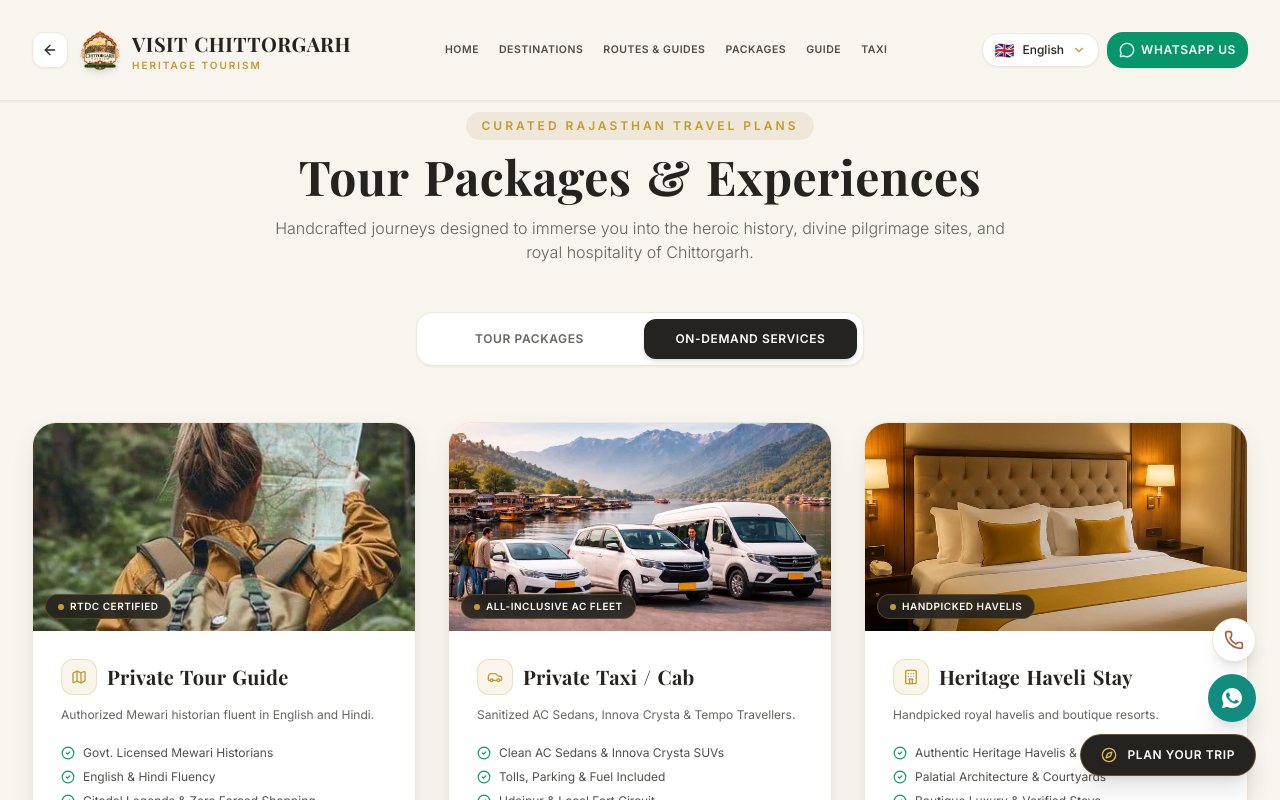
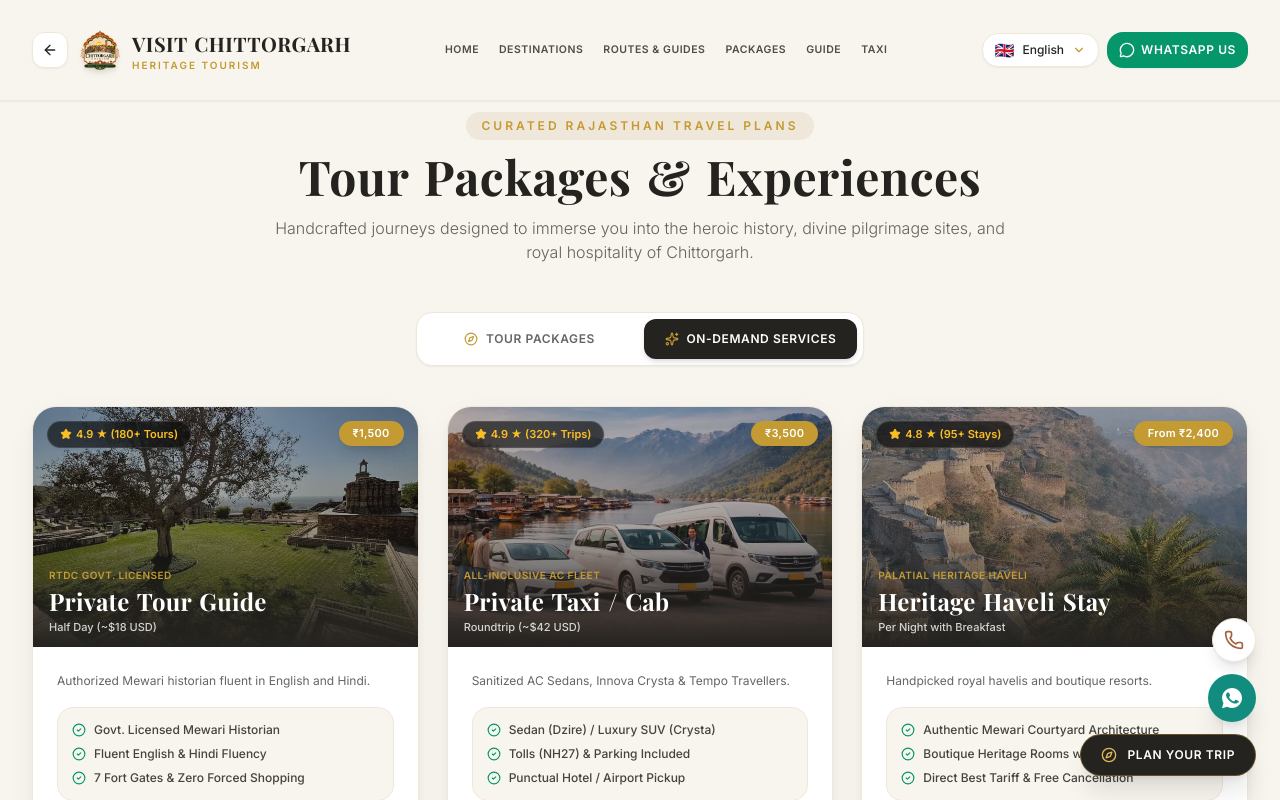
Before and after one commit to Sharmaji2516/chittorgarh-tourism, a React (Vite) app: page /packages in a window 1280 px wide. Both pictures are taken after a click on the button "ON-DEMAND SERVICES". Shown: the top 800 px of the page. Built offline with nearby package versions, Linux system fonts and the light colour scheme; a web font is replaced by a local one.

Commit message:
feat(journeys): complete royal makeover with photo scrims, ratings, prices, and premium whatsapp booking cta

```diff
--- a/src/pages/RoyalJourneysPage.jsx
+++ b/src/pages/RoyalJourneysPage.jsx
@@ -1,6 +1,6 @@
 import React, { useState } from 'react';
 import { motion, AnimatePresence } from 'framer-motion';
-import { ShieldCheck, ArrowRight, Car, Hotel, Map, History, Utensils, Coffee, Camera, Compass, MessageCircle, Clock, CheckCircle2 } from 'lucide-react';
+import { ShieldCheck, ArrowRight, Car, Hotel, Map, History, Utensils, Coffee, Camera, Compass, MessageCircle, Clock, CheckCircle2, Sparkles, Star } from 'lucide-react';
 import { NavLink } from 'react-router-dom';
 import SEOHead from '../components/SEOHead';
 import { trackWhatsAppClick } from '../utils/analytics';
@@ -84,44 +84,60 @@ const RoyalJourneysPage = () => {
 
     const serviceIcons = [Map, Car, Hotel, Utensils, Camera];
     const serviceImages = [
-        "/assets/images/Guide.webp",
+        "/assets/images/vijay-stambh-new.webp",
         "/assets/images/Private Taxi.webp",
-        "/assets/images/Royal Stays.webp",
-        "/assets/images/dal-batti-churma.webp",
+        "/assets/images/fateh-prakash-new.webp",
+        "/assets/images/dal-batti-churma-new.webp",
         "/assets/images/Photography.webp"
     ];
 
     const serviceBadges = [
-        "RTDC Certified",
+        "RTDC Govt. Licensed",
         "All-Inclusive AC Fleet",
-        "Handpicked Havelis",
-        "Pure Desi Ghee",
+        "Palatial Heritage Haveli",
+        "100% Pure Desi Ghee",
         "Golden Hour Shoot"
     ];
 
+    const servicePrices = [
+        { amount: "₹1,500", note: "Half Day (~$18 USD)" },
+        { amount: "₹3,500", note: "Roundtrip (~$42 USD)" },
+        { amount: "From ₹2,400", note: "Per Night with Breakfast" },
+        { amount: "₹350", note: "Unlimited Thali / Person" },
+        { amount: "₹1,200", note: "Sunset Rampart Session" }
+    ];
+
+    const serviceRatings = [
+        "4.9 ★ (180+ Tours)",
+        "4.9 ★ (320+ Trips)",
+        "4.8 ★ (95+ Stays)",
+        "4.9 ★ (410+ Meals)",
+        "5.0 ★ (140+ Shoots)"
+    ];
+
     const serviceHighlights = [
-        ["Govt. Licensed Mewari Historians", "English & Hindi Fluency", "Citadel Legends & Zero Forced Shopping"],
-        ["Clean AC Sedans & Innova Crysta SUVs", "Tolls, Parking & Fuel Included", "Udaipur & Local Fort Circuit"],
-        ["Authentic Heritage Havelis & Resorts", "Palatial Architecture & Courtyards", "Boutique Luxury & Verified Stays"],
-        ["Authentic Mewari Dal Baati Thali", "Pure Desi Ghee & Fresh Churma", "Sanitized & Verified Family Dining"],
-        ["Sunset & Rampart Portrait Sessions", "DSLR High-Resolution Raw & Edited", "Best Panoramic Fort Spots"]
+        ["Govt. Licensed Mewari Historian", "Fluent English & Hindi Fluency", "7 Fort Gates & Zero Forced Shopping"],
+        ["Sedan (Dzire) / Luxury SUV (Crysta)", "Tolls (NH27) & Parking Included", "Punctual Hotel / Airport Pickup"],
+        ["Authentic Mewari Courtyard Architecture", "Boutique Heritage Rooms with Modern AC", "Direct Best Tariff & Free Cancellation"],
+        ["Authentic Dal Baati & Fresh Churma", "Cooked in 100% Pure Desi Ghee", "Verified Hygienic Family Dining"],
+        ["High-Resolution DSLR Citadel Portraits", "All Raw Files + 15 Retouched Master Photos", "Secret Sunset Angles on Ramparts"]
     ];
 
     const getServiceWhatsAppUrl = (srv) => {
         const title = srv?.title || 'Tourism Service';
         const lower = title.toLowerCase();
-        let message = `Namaste Visit Chittorgarh! I am interested in booking *${title}*. Please share rates, availability, and full details.`;
+        let message = `Namaste Visit Chittorgarh! I am interested in booking *${title}* (${srv?.price?.amount || ''}). Please share rates, availability, and full details.`;
 
         if (lower.includes('guide')) {
-            message = `Namaste Visit Chittorgarh! I would like to book an *Authorized Mewari Tour Guide* for Chittorgarh Fort. Please share guide credentials, rates, and availability.`;
+            message = `Namaste Visit Chittorgarh! I would like to book an *Official RTDC Tour Guide* (₹1,500) for Chittorgarh Fort. Please share guide credentials and availability.`;
         } else if (lower.includes('taxi') || lower.includes('cab')) {
-            message = `Namaste Visit Chittorgarh! I need a *Private AC Taxi / Cab* for Chittorgarh & Udaipur. Please share vehicle options (Sedan/SUV), fixed pricing, and booking details.`;
+            message = `Namaste Visit Chittorgarh! I need a *Private AC Taxi / Cab* (₹3,500 Sedan / ₹5,500 SUV) for Udaipur ⇄ Chittorgarh. Please share pickup confirmation.`;
         } else if (lower.includes('haveli') || lower.includes('stay') || lower.includes('hotel')) {
-            message = `Namaste Visit Chittorgarh! I am inquiring about *Heritage Haveli & Boutique Stay* booking in Chittorgarh. Please share best recommendations and tariff.`;
+            message = `Namaste Visit Chittorgarh! I am inquiring about *Heritage Haveli Stay* booking in Chittorgarh. Please share best recommendations and tariff.`;
         } else if (lower.includes('dining') || lower.includes('bhojan') || lower.includes('dal baati') || lower.includes('food')) {
-            message = `Namaste Visit Chittorgarh! I would like to book a *Traditional Mewari Dining (Dal Baati Churma)* authentic royal experience. Please share location and reservation details.`;
+            message = `Namaste Visit Chittorgarh! I would like to reserve authentic *Traditional Mewari Dal Baati Churma* dining experience. Please share location and timing.`;
         } else if (lower.includes('photo') || lower.includes('shoot') || lower.includes('camera')) {
-            message = `Namaste Visit Chittorgarh! I want to book a *Fort Photography & Sunset Shoot* session at Chittorgarh Fort. Please share photographer portfolio, packages, and charges.`;
+            message = `Namaste Visit Chittorgarh! I want to book a *Fort Photography & Sunset Shoot* (₹1,200) session at Chittorgarh Fort. Please share portfolio and slots.`;
         }
 
         return `https://wa.me/917597451057?text=${encodeURIComponent(message)}`;
@@ -132,6 +148,8 @@ const RoyalJourneysPage = () => {
         icon: serviceIcons[idx] || Map,
         image: serviceImages[idx] || "/Fort.webp",
         badge: serviceBadges[idx],
+        price: servicePrices[idx] || { amount: "On Request", note: "Best Tariff" },
+        rating: serviceRatings[idx] || "4.9 ★",
         highlights: serviceHighlights[idx] || []
     }));
 
@@ -160,26 +178,28 @@ const RoyalJourneysPage = () => {
                 </div>
 
                 {/* Tab Switcher */}
-                <div className="max-w-md mx-auto mb-14 bg-white p-1.5 rounded-2xl border border-[#EFE7D9] shadow-sm flex gap-2">
+                <div className="max-w-md mx-auto mb-10 bg-white p-1.5 rounded-2xl border border-[#EFE7D9] shadow-sm flex gap-2">
                     <button
                         onClick={() => setActiveTab('packages')}
-                        className={`flex-1 py-3 rounded-xl text-xs font-bold uppercase tracking-wider transition-all ${
+                        className={`flex-1 py-3 rounded-xl text-xs font-bold uppercase tracking-wider transition-all flex items-center justify-center gap-2 ${
                             activeTab === 'packages'
                                 ? 'bg-[#25231F] text-white shadow-md'
                                 : 'text-[#25231F]/70 hover:text-[#25231F]'
                         }`}
                     >
-                        {pageT.tabPackages || "Tour Packages"}
+                        <Compass className="w-3.5 h-3.5 text-[#C49A32]" />
+                        <span>{pageT.tabPackages || "Tour Packages"}</span>
                     </button>
                     <button
                         onClick={() => setActiveTab('services')}
-                        className={`flex-1 py-3 rounded-xl text-xs font-bold uppercase tracking-wider transition-all ${
+                        className={`flex-1 py-3 rounded-xl text-xs font-bold uppercase tracking-wider transition-all flex items-center justify-center gap-2 ${
                             activeTab === 'services'
                                 ? 'bg-[#25231F] text-white shadow-md'
                                 : 'text-[#25231F]/70 hover:text-[#25231F]'
                         }`}
                     >
-                        {pageT.tabServices || "On-Demand Services"}
+                        <Sparkles className="w-3.5 h-3.5 text-[#C49A32]" />
+                        <span>{pageT.tabServices || "On-Demand Services"}</span>
                     </button>
                 </div>
 
@@ -247,7 +267,7 @@ const RoyalJourneysPage = () => {
                     </div>
                 ) : (
                     /* On-Demand Services Grid */
-                    <div className="grid grid-cols-1 md:grid-cols-2 lg:grid-cols-3 gap-8 mb-16">
+                    <div className="grid grid-cols-1 md:grid-cols-2 lg:grid-cols-3 gap-7 mb-16">
                         {onDemandServices.map((srv, idx) => {
                             const waUrl = getServiceWhatsAppUrl(srv);
                             return (
@@ -256,38 +276,48 @@ const RoyalJourneysPage = () => {
                                     className="bg-white rounded-3xl border border-[#EFE7D9] overflow-hidden shadow-heritage hover:border-[#C49A32] hover:-translate-y-1 transition-all group flex flex-col justify-between"
                                 >
                                     <div>
-                                        <div className="h-52 relative overflow-hidden bg-[#EFE7D9]">
+                                        <div className="h-60 relative overflow-hidden bg-[#25231F]">
                                             <img
                                                 src={srv.image}
                                                 alt={srv.title}
                                                 className="w-full h-full object-cover group-hover:scale-105 transition-transform duration-700"
                                                 loading="lazy"
                                             />
-                                            {srv.badge && (
-                                                <span className="absolute bottom-3 left-3 bg-[#25231F]/90 backdrop-blur-sm text-white text-[10px] font-bold uppercase tracking-wider px-3 py-1 rounded-full flex items-center gap-1.5 border border-[#C49A32]/30">
-                                                    <span className="w-1.5 h-1.5 rounded-full bg-[#C49A32]"></span>
+                                            {/* Gradient Scrim for readable text */}
+                                            <div className="absolute inset-0 bg-gradient-to-t from-[#25231F] via-[#25231F]/40 to-black/30 pointer-events-none" />
+
+                                            {/* Top Rating & Starting Price Pills */}
+                                            <span className="absolute top-3.5 left-3.5 bg-black/60 backdrop-blur-md text-amber-400 text-[11px] font-bold px-3 py-1 rounded-full flex items-center gap-1 border border-white/10 shadow-sm">
+                                                <Star className="w-3 h-3 fill-amber-400" />
+                                                <span>{srv.rating}</span>
+                                            </span>
+
+                                            <span className="absolute top-3.5 right-3.5 bg-[#C49A32] text-white text-[11px] font-black px-3.5 py-1 rounded-full shadow-lg tracking-wide">
+                                                {srv.price.amount}
+                                            </span>
+
+                                            {/* Title & Badge Overlaid on Bottom of Image */}
+                                            <div className="absolute bottom-3 left-4 right-4 text-white">
+                                                <span className="text-[#C49A32] text-[10px] font-bold uppercase tracking-wider block mb-0.5">
                                                     {srv.badge}
                                                 </span>
-                                            )}
+                                                <h3 className="text-xl sm:text-2xl font-serif font-black text-white leading-tight drop-shadow-sm">
+                                                    {srv.title}
+                                                </h3>
+                                                <p className="text-[11px] text-white/80 font-medium mt-0.5">
+                                                    {srv.price.note}
+                                                </p>
+                                            </div>
                                         </div>
 
-                                        <div className="p-6 sm:p-7">
-                                            <div className="flex items-center gap-2.5 mb-2.5">
-                                                <div className="w-9 h-9 rounded-xl bg-[#C49A32]/10 border border-[#C49A32]/25 flex items-center justify-center text-[#C49A32] shrink-0">
-                                                    <srv.icon className="w-4 h-4" />
-                                                </div>
-                                                <h3 className="text-xl font-serif font-bold text-[#25231F] group-hover:text-[#A65F3D] transition-colors leading-snug">
-                                                    {srv.title}
-                                                </h3>
-                                            </div>
-
-                                            <p className="text-xs text-[#25231F]/70 leading-relaxed mb-5">
+                                        <div className="p-5 sm:p-6">
+                                            <p className="text-xs text-[#25231F]/70 leading-relaxed mb-4">
                                                 {srv.desc}
                                             </p>
 
-                                            <div className="space-y-2 mb-2">
+                                            <div className="space-y-2 bg-[#F8F5EF] p-3.5 rounded-2xl border border-[#EFE7D9] mb-2">
                                                 {srv.highlights.map((item, i) => (
-                                                    <div key={i} className="flex items-center gap-2 text-xs text-[#25231F]/80">
+                                                    <div key={i} className="flex items-center gap-2 text-xs text-[#25231F]/85 font-medium">
                                                         <CheckCircle2 className="w-3.5 h-3.5 text-emerald-600 shrink-0" />
                                                         <span>{item}</span>
                                                     </div>
@@ -296,16 +326,16 @@ const RoyalJourneysPage = () => {
                                         </div>
                                     </div>
 
-                                    <div className="p-6 sm:p-7 pt-0 border-t border-[#EFE7D9]/60">
+                                    <div className="p-5 sm:p-6 pt-0 border-t border-[#EFE7D9]/60">
                                         <a
                                             href={waUrl}
                                             target="_blank"
                                             rel="noopener noreferrer"
                                             onClick={() => trackWhatsAppClick('ondemand_service_wa', srv.title)}
-                                            className="w-full py-3.5 bg-[#25D366] hover:bg-[#1EBE5D] text-slate-950 font-black rounded-xl text-xs uppercase tracking-wider flex items-center justify-center gap-2 shadow-md hover:shadow-lg transition-all active:scale-95"
+                                            className="w-full py-3.5 bg-[#128C7E] hover:bg-[#075E54] text-white font-black rounded-xl text-xs uppercase tracking-wider flex items-center justify-center gap-2 shadow-md hover:shadow-lg transition-all active:scale-95"
                                         >
-                                            <MessageCircle className="w-4 h-4 fill-current text-slate-950" />
-                                            <span>WhatsApp Inquiry &amp; Booking</span>
+                                            <MessageCircle className="w-4 h-4 fill-white text-[#128C7E]" />
+                                            <span>Book on WhatsApp • {srv.price.amount}</span>
                                         </a>
                                     </div>
                                 </div>
```
